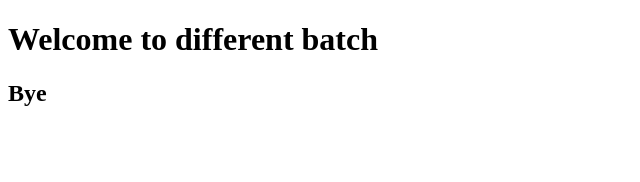
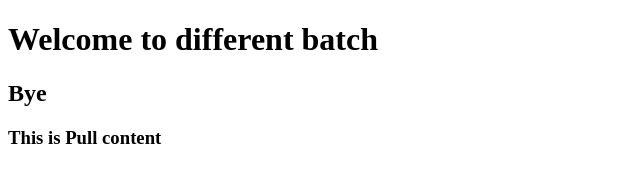
Before and after one commit to kaushik1728/Git, a plain HTML site: page index.html in a window 1280 px wide. Shown: the whole page, without its empty margins (0-640 px from the left). Drawn offline with Linux system fonts and the light colour scheme.

Commit message:
Pull content

```diff
--- a/index.html
+++ b/index.html
@@ -8,5 +8,6 @@
 <body>
     <h1>Welcome to different batch</h1>
     <h2>Bye</h2>
+    <h3>This is Pull content</h3>
 </body>
 </html>
```
